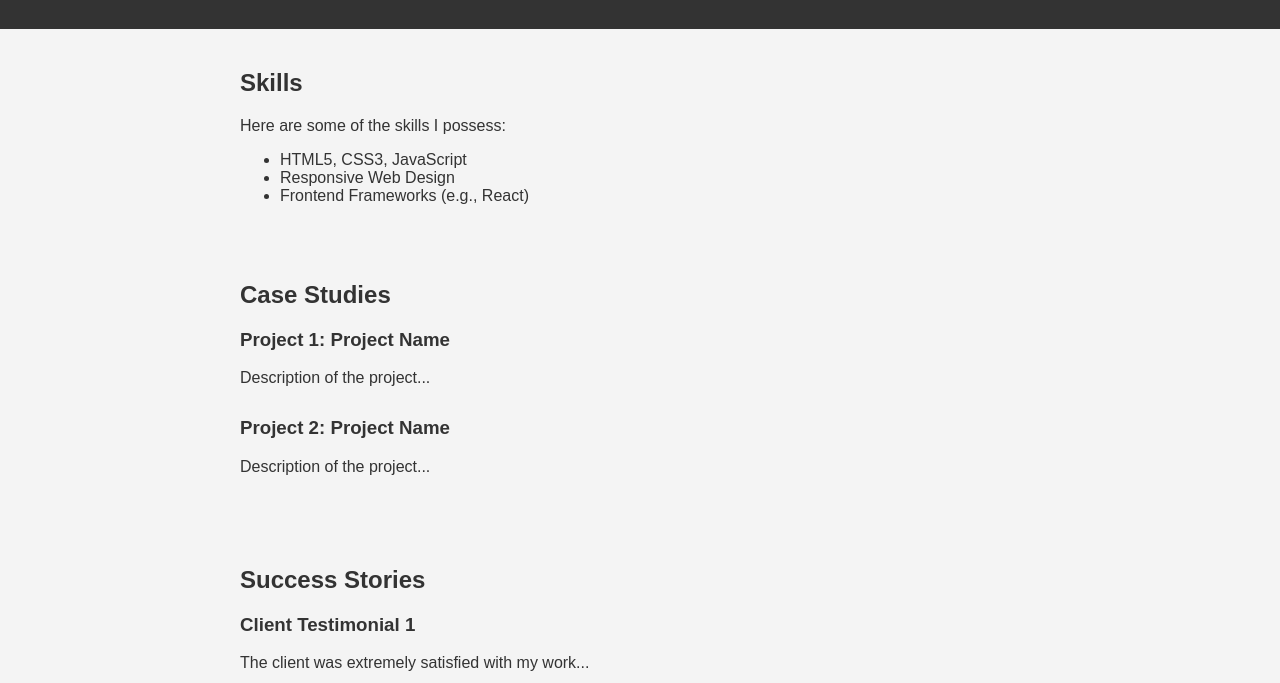
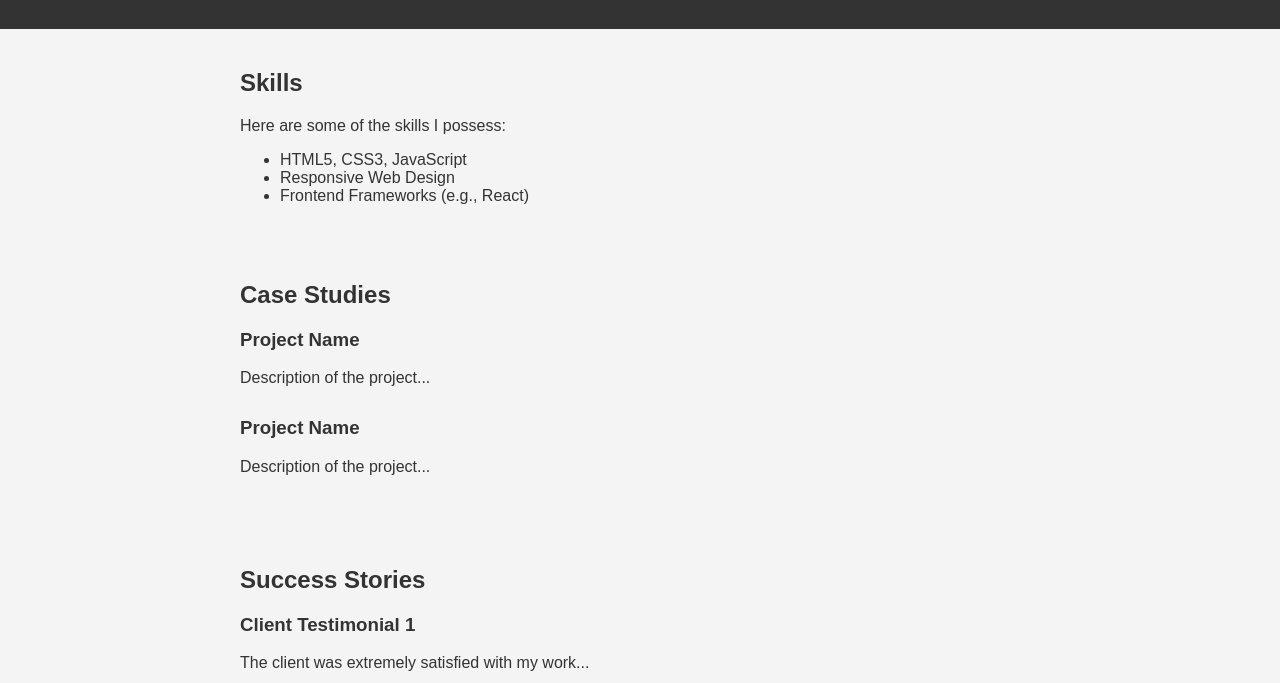
Before and after one commit to Amreshdhiman001/tgt, a plain HTML site: page index.html in a window 1280 px wide. Shown: the part 117-800 px from the top of the page. Drawn offline with Linux system fonts and the light colour scheme; a script that the page names is missing.

Commit message:
Update index.html

```diff
--- a/index.html
+++ b/index.html
@@ -28,7 +28,7 @@
         <h2>Case Studies</h2>
 
         <div class="case-study">
-            <h3>Project 1: Project Name</h3>
+            <h3> Project Name</h3>
             <p>Description of the project...</p>
 
 
@@ -36,7 +36,7 @@
         </div>
 
         <div style="height=500px; width="400px" class="case-study">
-            <h3>Project 2: Project Name</h3>
+            <h3>Project Name</h3>
             <p>Description of the project...</p>
 
         </div>
```
